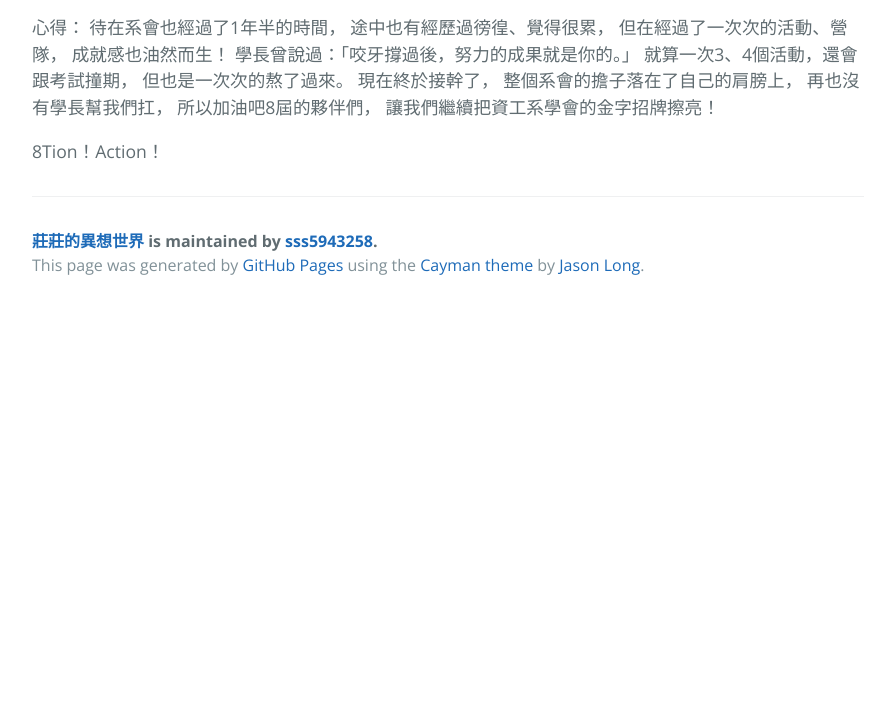
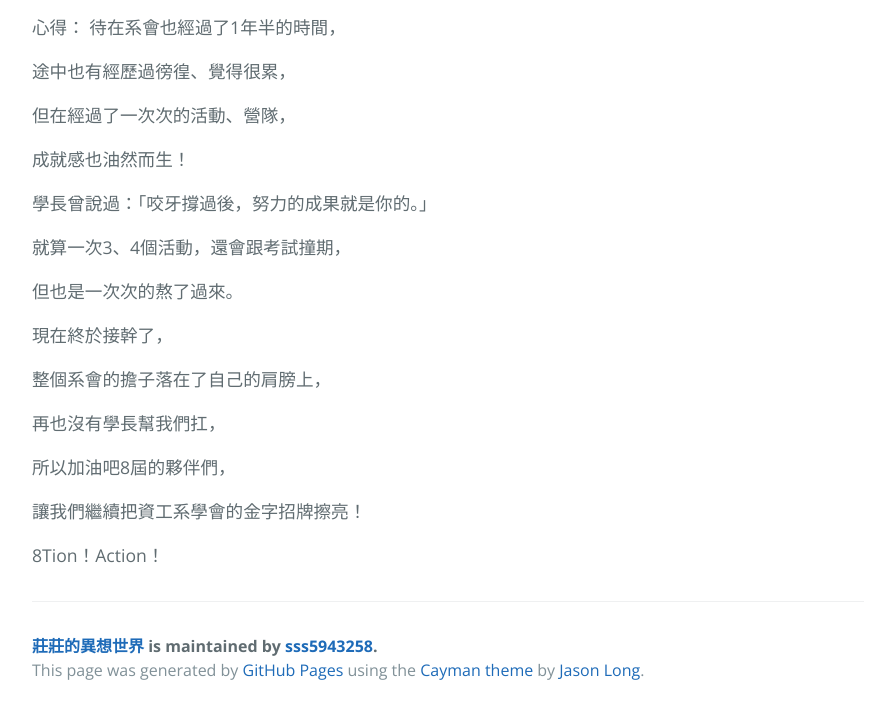
Before and after one commit to sss5943258/handsomeQQ, a plain HTML site: page index.html in a window 1280 px wide. Shown: the part 4122-4836 px from the top of the page, without its empty margins (192-1087 px from the left). Before the commit the page ends 4431 px from the top, so only its background shows below. Drawn offline with nearby package versions, Linux system fonts and the light colour scheme.

```diff
--- a/index.html
+++ b/index.html
@@ -87,18 +87,29 @@
 <img src="https://scontent-tpe1-1.xx.fbcdn.net/t31.0-8/13502734_954291898003147_6644507794488296025_o.jpg" alt=""></p>
 
 <p>心得：
-待在系會也經過了1年半的時間，
-途中也有經歷過徬徨、覺得很累，
-但在經過了一次次的活動、營隊，
-成就感也油然而生！
-學長曾說過：「咬牙撐過後，努力的成果就是你的。」
-就算一次3、4個活動，還會跟考試撞期，
-但也是一次次的熬了過來。
-現在終於接幹了，
-整個系會的擔子落在了自己的肩膀上，
-再也沒有學長幫我們扛，
-所以加油吧8屆的夥伴們，
-讓我們繼續把資工系學會的金字招牌擦亮！</p>
+待在系會也經過了1年半的時間，</p>
+
+<p>途中也有經歷過徬徨、覺得很累，</p>
+
+<p>但在經過了一次次的活動、營隊，</p>
+
+<p>成就感也油然而生！</p>
+
+<p>學長曾說過：「咬牙撐過後，努力的成果就是你的。」</p>
+
+<p>就算一次3、4個活動，還會跟考試撞期，</p>
+
+<p>但也是一次次的熬了過來。</p>
+
+<p>現在終於接幹了，</p>
+
+<p>整個系會的擔子落在了自己的肩膀上，</p>
+
+<p>再也沒有學長幫我們扛，</p>
+
+<p>所以加油吧8屆的夥伴們，</p>
+
+<p>讓我們繼續把資工系學會的金字招牌擦亮！</p>
 
 <p>8Tion！Action！</p>
 
```
Also changed, not shown: params.json (+1 -1 lines).
